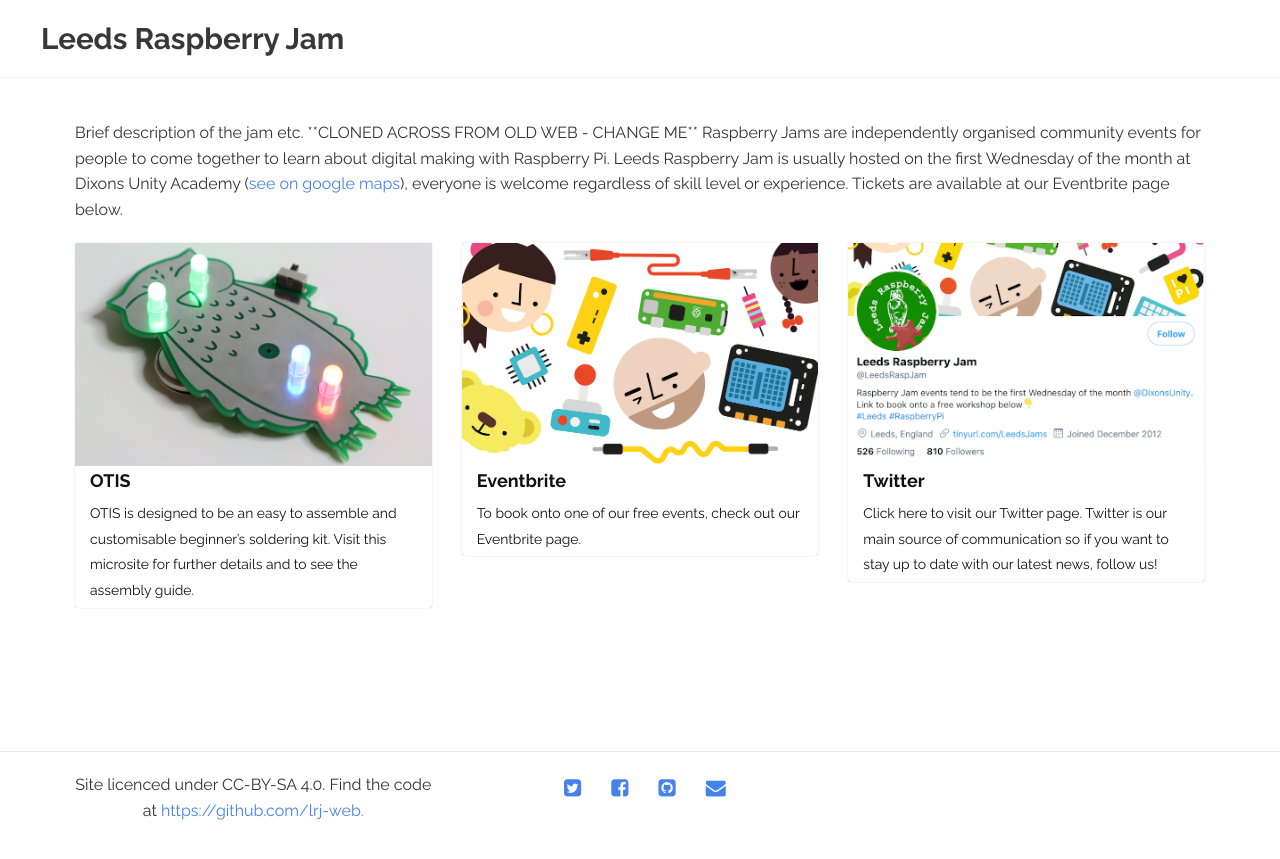
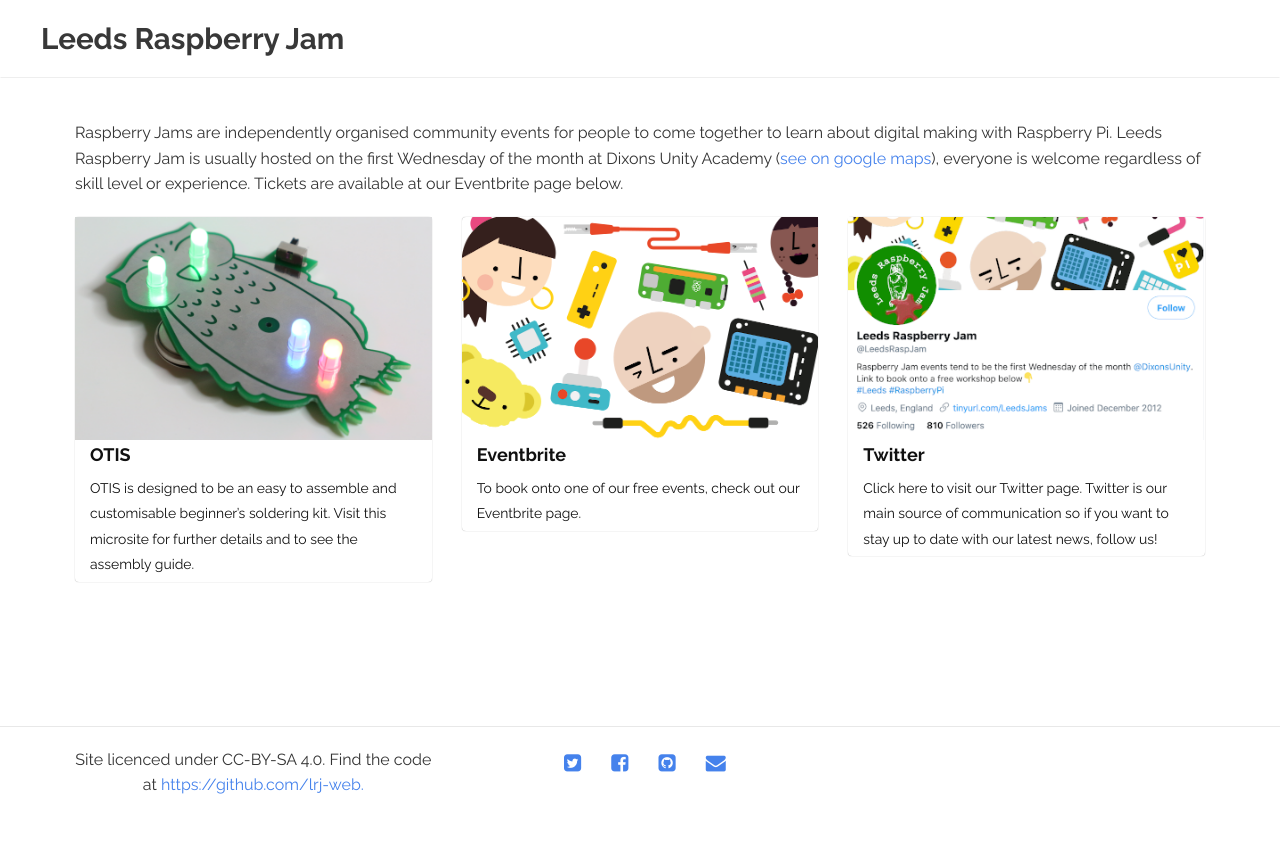
Before and after one commit to LeedsRaspJam/www, a Jekyll site: the page built from index.html, in a window 1280 px wide. Shown: the top 859 px of the page. Built offline with Jekyll 4.4.1, drawn with Linux system fonts in a browser that asks for light colours; the list of posts is cut into pages by our own code.

Commit message:
Update index.html

```diff
--- a/index.html
+++ b/index.html
@@ -4,7 +4,6 @@
 
 <div id="header-text">
   <p><p>
-  Brief description of the jam etc. **CLONED ACROSS FROM OLD WEB - CHANGE ME**
   Raspberry Jams are independently organised community events for people to come together to learn about digital making with Raspberry Pi.
   Leeds Raspberry Jam is usually hosted on the first Wednesday of the month at Dixons Unity Academy (<a href="https://goo.gl/maps/j5Fp9FKvA6mh8SJd9">see on google maps</a>), everyone is welcome regardless of skill level or experience. Tickets are available at our Eventbrite page below.
 </div>
```
